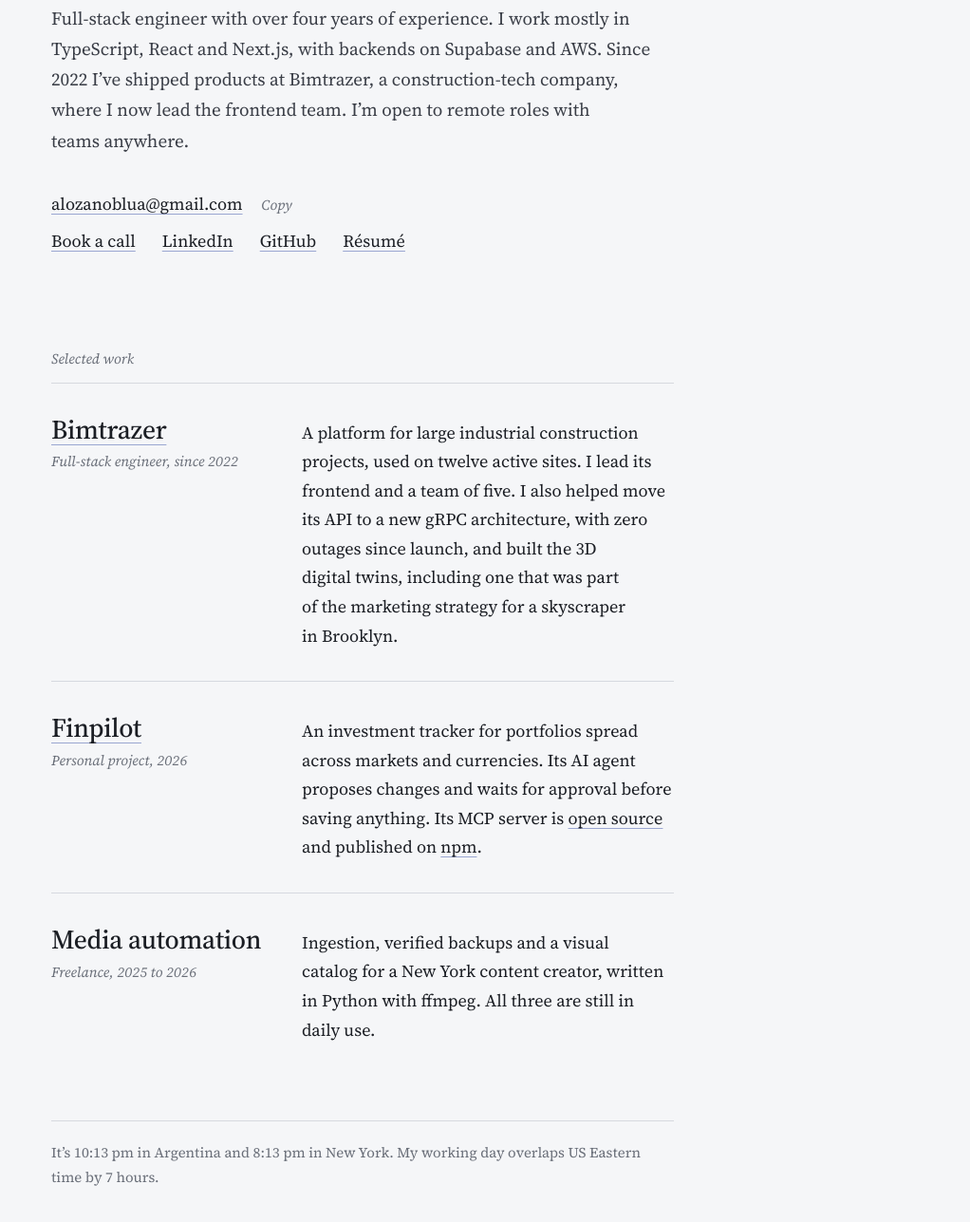
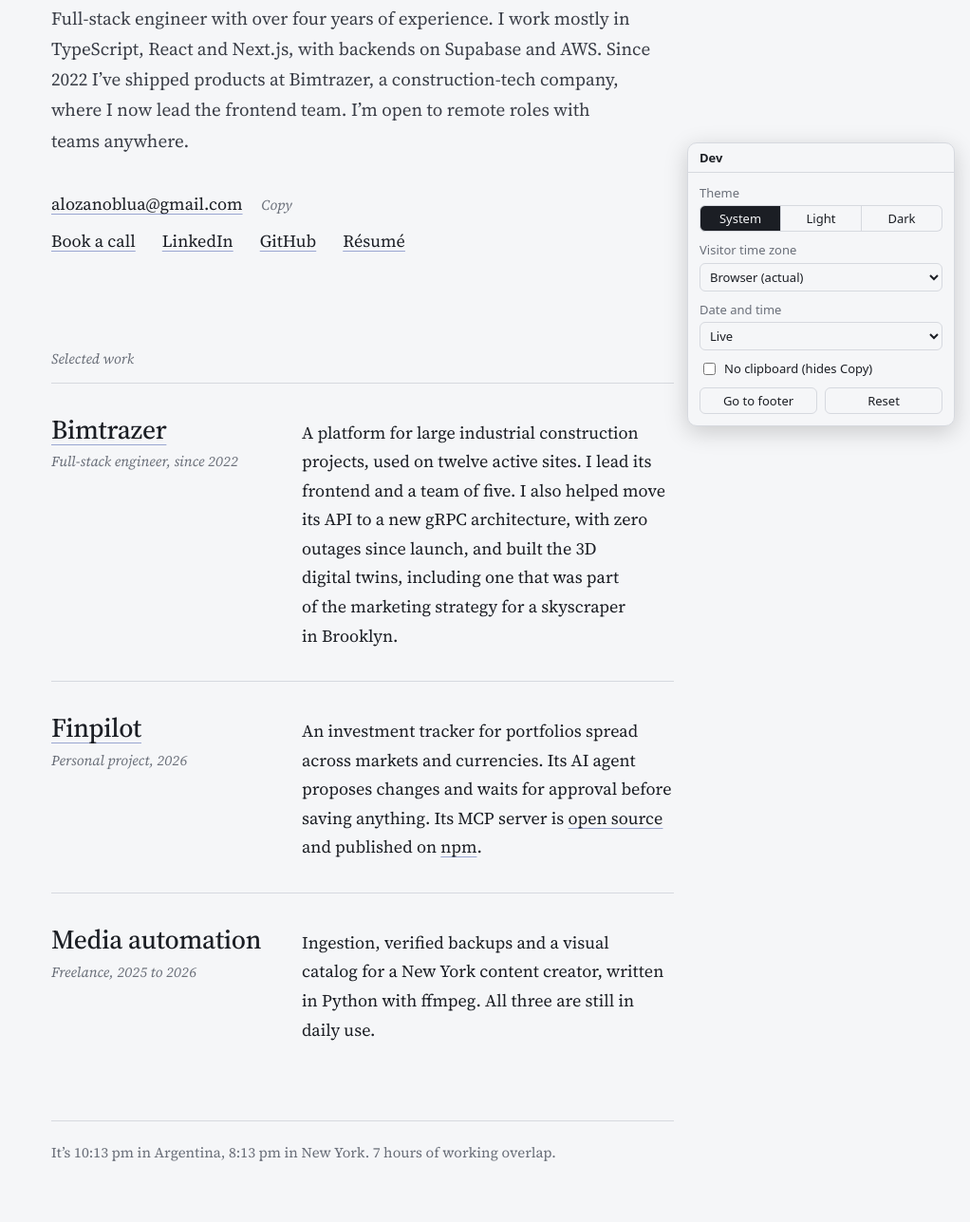
Before and after one commit to agustinlzn/agustinlzn.com, a plain HTML site: page index.html in a window 1280 px wide. Shown: the part 335-1622 px from the top of the page at 95% size, without its empty margins (258-1280 px from the left). Drawn offline with Linux system fonts and the light colour scheme.

Commit message:
Add a local dev dock and shorten the footer clock
- dev.js: a "Dev" panel loaded only on localhost (and kept off Vercel
  by .vercelignore) to force light/dark, set the visitor's time zone
  and a fixed date, and hide the Copy button.
- Footer is now one short line, e.g. "It's 10:12 pm in Argentina,
  8:12 pm for you. 7 hours of working overlap."

Co-Authored-By: Claude Opus 5.5 <noreply@anthropic.com>

```diff
--- /dev/null
+++ b/dev.js
@@ -0,0 +1,134 @@
+// Dev dock: a small panel for trying the page in different states on a local preview.
+// main.js loads this file only on localhost, and .vercelignore keeps it off the live site.
+// Settings persist in localStorage, so they survive reloads; "Reset" clears them.
+(function () {
+  var KEY = "siteDev";
+  var ZONES = [
+    ["", "Browser (actual)"],
+    ["America/Argentina/Buenos_Aires", "Buenos Aires"],
+    ["America/Sao_Paulo", "São Paulo (same offset)"],
+    ["America/New_York", "New York"],
+    ["America/Chicago", "Chicago"],
+    ["America/Los_Angeles", "Los Angeles"],
+    ["America/Mexico_City", "Mexico City"],
+    ["Europe/London", "London"],
+    ["Europe/Madrid", "Madrid"],
+    ["Asia/Kolkata", "Kolkata"],
+    ["Asia/Tokyo", "Tokyo"],
+    ["Australia/Sydney", "Sydney"],
+    ["UTC", "UTC (unknown zone, falls back to New York)"]
+  ];
+  // Fixed moments at 3 pm Argentina time (18:00 UTC), to check daylight-saving differences.
+  var DATES = [
+    ["", "Live"],
+    ["2026-01-15T18:00:00Z", "Jan 15, 3 pm AR (northern winter)"],
+    ["2026-07-15T18:00:00Z", "Jul 15, 3 pm AR (northern summer)"]
+  ];
+
+  var state = {};
+  try { state = JSON.parse(localStorage.getItem(KEY)) || {}; } catch (e) {}
+  var save = function () { try { localStorage.setItem(KEY, JSON.stringify(state)); } catch (e) {} };
+
+  var copyBtn = document.querySelector(".copy");
+  var copyWasShown = copyBtn && !copyBtn.hidden;
+
+  var apply = function () {
+    var root = document.documentElement;
+    if (state.theme) root.setAttribute("data-theme", state.theme);
+    else root.removeAttribute("data-theme");
+
+    window.siteDev = { tz: state.tz || "", now: state.now || "" };
+    if (window.siteRenderClock) window.siteRenderClock();
+
+    if (copyBtn && copyWasShown) copyBtn.hidden = !!state.noClipboard;
+  };
+
+  var css = [
+    ".devdock{position:fixed;right:16px;bottom:16px;z-index:1000;font:13px/1.4 system-ui,-apple-system,sans-serif;color:var(--ink);",
+    "background:var(--paper);border:1px solid var(--rule);border-radius:10px;box-shadow:0 6px 24px rgba(0,0,0,.18);max-width:calc(100vw - 32px)}",
+    ".devdock summary{cursor:pointer;padding:6px 12px;font-weight:600;list-style:none;user-select:none}",
+    ".devdock summary::-webkit-details-marker{display:none}",
+    ".devdock[open] summary{border-bottom:1px solid var(--rule)}",
+    ".devdock .body{display:grid;gap:10px;padding:12px;width:280px;max-width:100%}",
+    ".devdock label,.devdock .field{display:grid;gap:4px;color:var(--muted)}",
+    ".devdock select,.devdock button{font:inherit;color:var(--ink);background:var(--paper);border:1px solid var(--rule);border-radius:6px;padding:4px 6px}",
+    ".devdock button{cursor:pointer}",
+    ".devdock .body>*,.devdock label>*{min-width:0}",
+    ".devdock select{width:100%}",
+    ".devdock .seg{display:flex;gap:0}",
+    ".devdock .seg button{flex:1;border-radius:0}",
+    ".devdock .seg button:first-child{border-radius:6px 0 0 6px}",
+    ".devdock .seg button:last-child{border-radius:0 6px 6px 0}",
+    ".devdock .seg button+button{border-left:0}",
+    ".devdock .seg button[aria-pressed=true]{background:var(--ink);color:var(--paper)}",
+    ".devdock .check{display:flex;align-items:center;gap:6px;color:var(--ink)}",
+    ".devdock .row{display:flex;gap:8px}",
+    ".devdock .row button{flex:1}"
+  ].join("");
+  var style = document.createElement("style");
+  style.textContent = css;
+  document.head.appendChild(style);
+
+  var options = function (list, value) {
+    return list.map(function (o) {
+      return '<option value="' + o[0] + '"' + (o[0] === (value || "") ? " selected" : "") + ">" + o[1] + "</option>";
+    }).join("");
+  };
+
+  var dock = document.createElement("details");
+  dock.className = "devdock";
+  dock.open = state.open !== false;
+  dock.innerHTML =
+    "<summary>Dev</summary>" +
+    '<div class="body">' +
+    '<div class="field"><span>Theme</span><span class="seg" role="group" aria-label="Theme">' +
+    '<button type="button" data-theme="">System</button>' +
+    '<button type="button" data-theme="light">Light</button>' +
+    '<button type="button" data-theme="dark">Dark</button></span></div>' +
+    '<label>Visitor time zone<select name="tz">' + options(ZONES, state.tz) + "</select></label>" +
+    '<label>Date and time<select name="now">' + options(DATES, state.now) + "</select></label>" +
+    '<span class="check"><input type="checkbox" id="devdock-clip"' + (state.noClipboard ? " checked" : "") +
+    '><label for="devdock-clip" style="display:inline;color:inherit">No clipboard (hides Copy)</label></span>' +
+    '<span class="row"><button type="button" data-act="footer">Go to footer</button>' +
+    '<button type="button" data-act="reset">Reset</button></span>' +
+    "</div>";
+  document.body.appendChild(dock);
+
+  var themeButtons = dock.querySelectorAll("[data-theme]");
+  var syncTheme = function () {
+    themeButtons.forEach(function (b) {
+      b.setAttribute("aria-pressed", String(b.getAttribute("data-theme") === (state.theme || "")));
+    });
+  };
+  themeButtons.forEach(function (b) {
+    b.addEventListener("click", function () {
+      state.theme = b.getAttribute("data-theme");
+      save(); syncTheme(); apply();
+    });
+  });
+
+  dock.querySelector("[name=tz]").addEventListener("change", function (e) {
+    state.tz = e.target.value; save(); apply();
+  });
+  dock.querySelector("[name=now]").addEventListener("change", function (e) {
+    state.now = e.target.value; save(); apply();
+  });
+  dock.querySelector("#devdock-clip").addEventListener("change", function (e) {
+    state.noClipboard = e.target.checked; save(); apply();
+  });
+  dock.querySelector("[data-act=footer]").addEventListener("click", function () {
+    document.querySelector(".colophon").scrollIntoView({ behavior: "smooth" });
+  });
+  dock.querySelector("[data-act=reset]").addEventListener("click", function () {
+    state = { open: true };
+    save();
+    dock.querySelector("[name=tz]").value = "";
+    dock.querySelector("[name=now]").value = "";
+    dock.querySelector("#devdock-clip").checked = false;
+    syncTheme(); apply();
+  });
+  dock.addEventListener("toggle", function () { state.open = dock.open; save(); });
+
+  syncTheme();
+  apply();
+})();
--- a/main.js
+++ b/main.js
@@ -27,11 +27,10 @@
   if (clock && window.Intl) {
     var AR = "America/Argentina/Cordoba";
     var NY = "America/New_York";
-    var visitor;
-    try { visitor = Intl.DateTimeFormat().resolvedOptions().timeZone; } catch (e) {}
-    var guessed = !visitor || !/\//.test(visitor) || /^Etc\//.test(visitor);
-    if (guessed) visitor = NY;
-    var inArgentina = /^America\/(Argentina\/|Buenos_Aires$|Cordoba$)/.test(visitor);
+    var browserZone;
+    try { browserZone = Intl.DateTimeFormat().resolvedOptions().timeZone; } catch (e) {}
+    // The dev dock (dev.js, local only) can set window.siteDev.tz / .now to try other states.
+    var dev = function () { return window.siteDev || {}; };
 
     var time = function (tz, now) {
       return new Intl.DateTimeFormat("en-US", { hour: "numeric", minute: "2-digit", timeZone: tz })
@@ -47,10 +46,14 @@
       var wall = Date.UTC(parts.year, parts.month - 1, parts.day, parts.hour % 24, parts.minute);
       return Math.round((wall - now.getTime()) / 900000) / 4;
     };
-    var hours = function (n) { return n === 1 ? "an hour" : n + " hours"; };
+    var hours = function (n) { return n + (n === 1 ? " hour" : " hours"); };
 
     var render = function () {
-      var now = new Date();
+      var now = dev().now ? new Date(dev().now) : new Date();
+      var visitor = dev().tz || browserZone;
+      var guessed = !visitor || !/\//.test(visitor) || /^Etc\//.test(visitor);
+      if (guessed) visitor = NY;
+      var inArgentina = /^America\/(Argentina\/|Buenos_Aires$|Cordoba$)/.test(visitor);
       var ar = time(AR, now);
       if (inArgentina) {
         clock.textContent = "It’s " + ar + " in Argentina.";
@@ -65,19 +68,23 @@
       });
       overlap = Math.floor(overlap);
 
-      var line = "It’s " + ar + " in Argentina and " + time(visitor, now) + " ";
-      if (guessed) {
-        clock.textContent = line + "in New York. My working day overlaps US Eastern time by " + hours(overlap) + ".";
-        return;
+      var line = "It’s " + ar + " in Argentina, ";
+      if (diff === 0) line += "same as you.";
+      else {
+        line += time(visitor, now) + (guessed ? " in New York. " : " for you. ");
+        line += overlap > 0 ? hours(overlap) + " of working overlap." : "I can meet off-hours.";
       }
-      line += "where you are. ";
-      if (diff === 0) line += "We’re on the same clock.";
-      else if (overlap >= 7) line += "Our working days overlap almost entirely.";
-      else if (overlap > 0) line += "Our working days overlap by " + hours(overlap) + ".";
-      else line += "Our working days don’t overlap, but I can meet early or late in my day.";
       clock.textContent = line;
     };
     render();
     setInterval(render, 30000);
+    window.siteRenderClock = render;
+  }
+
+  // Dev dock: only on a local preview, never on the live site (dev.js is not deployed either).
+  if (/^(localhost|127\.0\.0\.1|\[::1\])$/.test(location.hostname)) {
+    var s = document.createElement("script");
+    s.src = "/dev.js";
+    document.body.appendChild(s);
   }
 })();
--- a/styles.css
+++ b/styles.css
@@ -24,9 +24,10 @@
   color-scheme: light dark;
 }
 
-/* Dark mode follows the visitor's system setting. */
+/* Dark mode follows the visitor's system setting. data-theme (set only by the local dev dock)
+   forces one or the other, so the same colors are repeated for [data-theme="dark"]. */
 @media (prefers-color-scheme: dark) {
-  :root {
+  :root:not([data-theme="light"]) {
     --paper: #15171b;
     --ink: #e7e9ed;
     --ink-soft: #c3c7cf;
@@ -35,6 +36,16 @@
     --accent: #93a8f5;
   }
 }
+:root[data-theme="dark"] {
+  --paper: #15171b;
+  --ink: #e7e9ed;
+  --ink-soft: #c3c7cf;
+  --muted: #9298a3;
+  --rule: #2d3139;
+  --accent: #93a8f5;
+  color-scheme: dark;
+}
+:root[data-theme="light"] { color-scheme: light; }
 
 *, *::before, *::after { box-sizing: border-box; }
 html { -webkit-text-size-adjust: 100%; }
```
Also changed, not shown: 2 other files.
